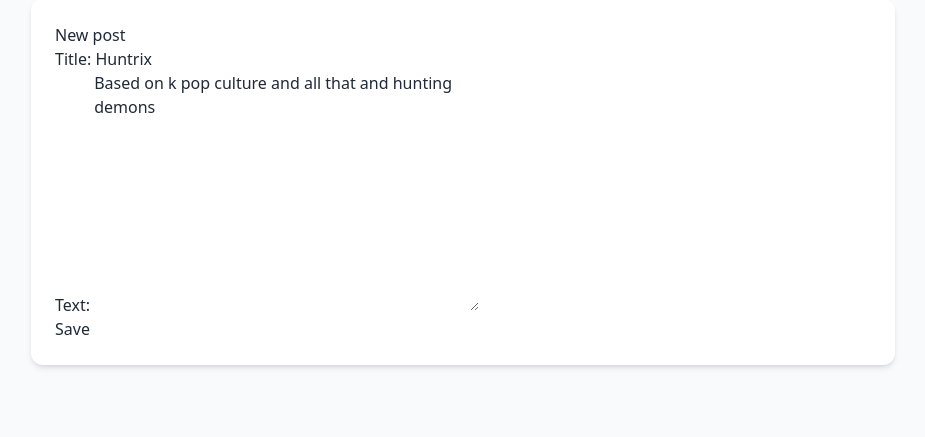
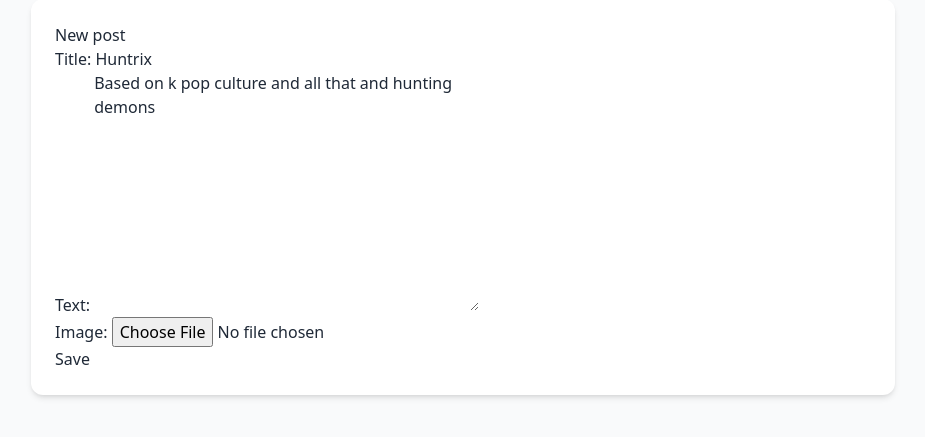
Before and after one commit to sonya-ghale/django, a Django app: page /post/5/edit/ in a window 1280 px wide. Shown: the part 93-530 px from the top of the page, without its empty margins (177-1102 px from the left). Run offline with Django 5.2, Linux system fonts and the light colour scheme; a user stored in the database is signed in; data comes from the database, SQL or seed files in the repository; both versions use the stored data as it was after the commit; some libraries are stand-ins or nearby versions.

Commit message:
`Added image field to Post model and updated related templates and views to display image. Also added media settings and URL configuration for serving media files.`

```diff
--- a/blog/forms.py
+++ b/blog/forms.py
@@ -8,6 +8,6 @@
 # tell django which model should be created from this form
     class Meta:
         model = Post
-        fields =('title', 'text')
+        fields =('title', 'text', 'image')
 
         # here i pass what are the field required for the form
--- a/blog/models.py
+++ b/blog/models.py
@@ -5,8 +5,9 @@
 
 class Post(models.Model):
     author = models.ForeignKey(settings.AUTH_USER_MODEL, on_delete=models.CASCADE)
-    title = models.CharField(_("Title"), max_length=200)
+    title = models.CharField(max_length=200)
     text = models.TextField()
+    image = models.ImageField(upload_to='post_images/', blank=True, null=True)
     created_date = models.DateTimeField(default=timezone.now)
     published_date = models.DateTimeField(blank=True, null=True)
 
--- a/blog/templates/blog/base.html
+++ b/blog/templates/blog/base.html
@@ -50,6 +50,10 @@
     <main class="max-w-4xl mx-auto px-4 py-6">
       <div class="bg-white shadow-md rounded-xl p-6">
         {% block content %}
+        {% if post.image %}
+  <img src="{{ post.image.url }}" alt="Post image" class="img-fluid" style="max-width: 300px;" />
+{% endif %}
+
         <!-- Content from other templates will appear here -->
         {% endblock %}
       </div>
--- a/blog/templates/blog/post_edit.html
+++ b/blog/templates/blog/post_edit.html
@@ -1,8 +1,8 @@
 {% extends 'blog/base.html' %} {% block content %}
 <h2>New post</h2>
-<form method="POST" class="post-form">
-  {% csrf_token %} {{ form.as_p }}
-  {% comment %} use this form.as_p to render the input field for the specified model fields not the data{% endcomment %}
+<form method="POST" enctype="multipart/form-data" class="post-form">
+  {% csrf_token %} {{ form.as_p }} {% comment %} use this form.as_p to render
+  the input field for the specified model fields not the data{% endcomment %}
   <button type="submit" class="save btn btn-secondary">Save</button>
 </form>
 {% endblock %}
--- a/blog/templates/blog/post_list.html
+++ b/blog/templates/blog/post_list.html
@@ -12,6 +12,9 @@
 
 <article>
   <time>published: {{ post.published_date }} </time>
+  {% if post.image %}
+  <img src="{{ post.image.url }}" alt="Post image" class="img-fluid" style="max-width: 300px;" />
+  {% endif %}
   {% comment %} curly bracket syntax is for showing the output and here the below post.title is the variable {% endcomment %}
   {% comment %} Django finds the URL pattern named 'post_detail' that expects a pk argument. enter actual pk in the place of the pk {% endcomment %}
   <h2> <a href="{% url 'post_detail' pk=post.pk %}">{{ post.title }}</h2>
--- a/blog/urls.py
+++ b/blog/urls.py
@@ -4,9 +4,13 @@
 from . import views
 from django.contrib.auth import views as auth_views
 from .views import custom_logout
+from .views import chrome_devtools_json
+
 
 urlpatterns = [
   path("__reload__/", include("django_browser_reload.urls")),
+
+  path('.well-known/appspecific/com.chrome.devtools.json', chrome_devtools_json),
 
     path('', views.post_list, name='post_list'),
     # create path after creating link in the posr_list title
--- a/blog/views.py
+++ b/blog/views.py
@@ -5,7 +5,10 @@
 from django.shortcuts import redirect, render
 from django.contrib.auth.decorators import login_required
 from django.contrib.auth import logout
+from django.http import JsonResponse
 
+def chrome_devtools_json(request):
+    return JsonResponse({})
 
 def home(request):
     posts = Post.objects.filter(published_date__lte=timezone.now()).order_by('-published_date')
@@ -23,7 +26,9 @@
 def post_edit(request, pk):
     post = get_object_or_404(Post, pk=pk)
     if request.method == "POST":
-        form = PostForm(request.POST, instance=post)
+        # form = PostForm(request.POST, instance=post, request.FILES)
+        form = PostForm(request.POST, request.FILES, instance=post)
+
         if form.is_valid():
             post = form.save(commit=False)
             post.author = request.user
@@ -39,7 +44,7 @@
 @login_required
 def post_new(request):
     if request.method == "POST":
-        form = PostForm(request.POST)
+        form = PostForm(request.POST, request.FILES)
         if form.is_valid():
             post = form.save(commit=False)
             post.author = request.user
--- a/mysite/settings.py
+++ b/mysite/settings.py
@@ -11,6 +11,7 @@
 """
 
 from pathlib import Path
+import os
 
 # Build paths inside the project like this: BASE_DIR / 'subdir'.
 BASE_DIR = Path(__file__).resolve().parent.parent
@@ -29,6 +30,9 @@
 
 LOGIN_REDIRECT_URL = 'post_list'  # or any valid URL in your app
 LOGOUT_REDIRECT_URL = '/accounts/login/'
+
+MEDIA_URL = '/media/'
+MEDIA_ROOT = os.path.join(BASE_DIR, 'media')
 
 # Application definition
 
--- a/mysite/urls.py
+++ b/mysite/urls.py
@@ -17,9 +17,14 @@
 from django.contrib import admin
 from django.urls import path, include
 from blog import views as blog_views
+from django.conf import settings
+from django.conf.urls.static import static
 
 urlpatterns = [
     path('admin/', admin.site.urls),
     path('', blog_views.home, name="home"),
     path('', include('blog.urls')),
 ]
+if settings.DEBUG:
+    urlpatterns += static(settings.MEDIA_URL, document_root=settings.MEDIA_ROOT)
+# + static(settings.MEDIA_URL, document_root=settings.MEDIA_ROOT)
```
Also changed, not shown: blog/migrations/0002_post_image.py (added), db.sqlite3, media/post_images/cagedCrow.jpg (added), media/post_images/kenmaBlocking.jpg (added).
